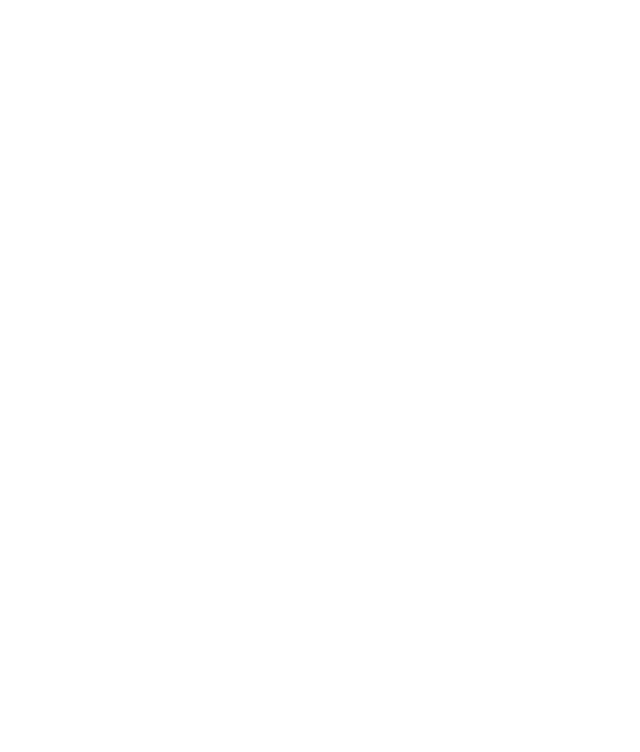
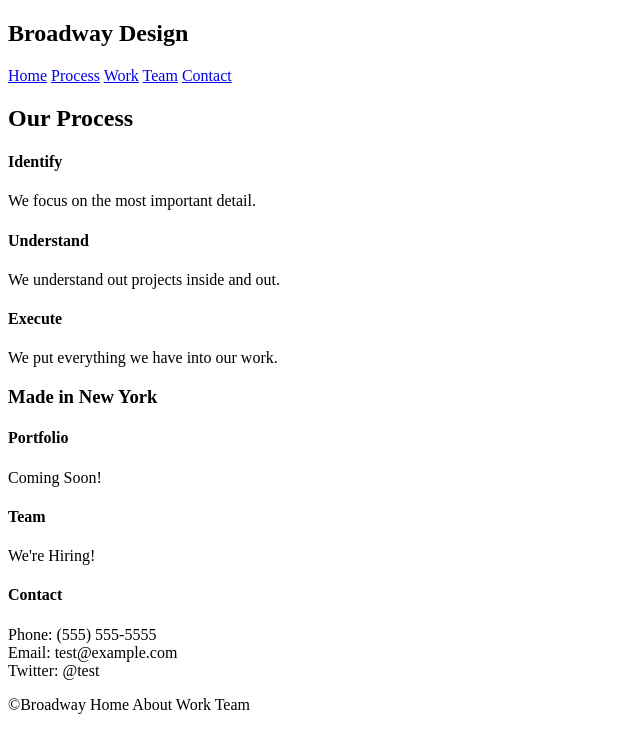
Before and after one commit to patelle65/broadway, a plain HTML site: page index.html in a window 1280 px wide. Shown: the whole page, without its empty margins (0-640 px from the left). Drawn offline with Linux system fonts and the light colour scheme.

Commit message:
index.html updated with all text present, no working links nor images

```diff
--- a/index.html
+++ b/index.html
@@ -2,10 +2,71 @@
 <html>
   <head>
     <meta charset="utf-8">
-    <title>Broadway</title>
+    <title>Broadway Design</title>
   </head>
   <body>
-    <h1></h1>
+    <nav>
+    <h1>Broadway Design</h1>
+      <p>
+        <a href=#home>Home</a>
+        <a href=#process>Process</a>
+        <a href=#portfolio>Work</a>
+        <a href=#team>Team</a>
+        <a href=#contact>Contact</a>
 
+
+
+    </nav>
+<h2>Our Process</h2>
+
+<div id="identify">
+  <h4>Identify<h4>
+</div>
+<p>
+  We focus on the most important detail. <br />
+</p>
+
+<div id="understand">
+  <h4>Understand</h4>
+</div>
+<p>
+  We understand out projects inside and out.<br />
+</p>
+
+<div id="Execute">
+  <h4>Execute</h4>
+</div>
+<p>
+  We put everything we have into our work.<br />
+</p>
+<h3>Made in New York</h3>
+<div id="portfolio">
+ <h4>Portfolio</h4>
+</div>
+<p>
+  Coming Soon!<br />
+</p>
+
+ <div id="team">
+   <h4>Team</h4>
+ </div>
+ <p>
+   We're Hiring!<br />
+ </p>
+
+ <div id="contact">
+   <h4>Contact</h4>
+ </div>
+ <p>
+   Phone: (555) 555-5555 <br />
+   Email: test@example.com<br />
+   Twitter: @test<br />
+ </p>
+
+&copy;Broadway
+  Home
+  About
+  Work
+  Team
   </body>
 </html>
```
